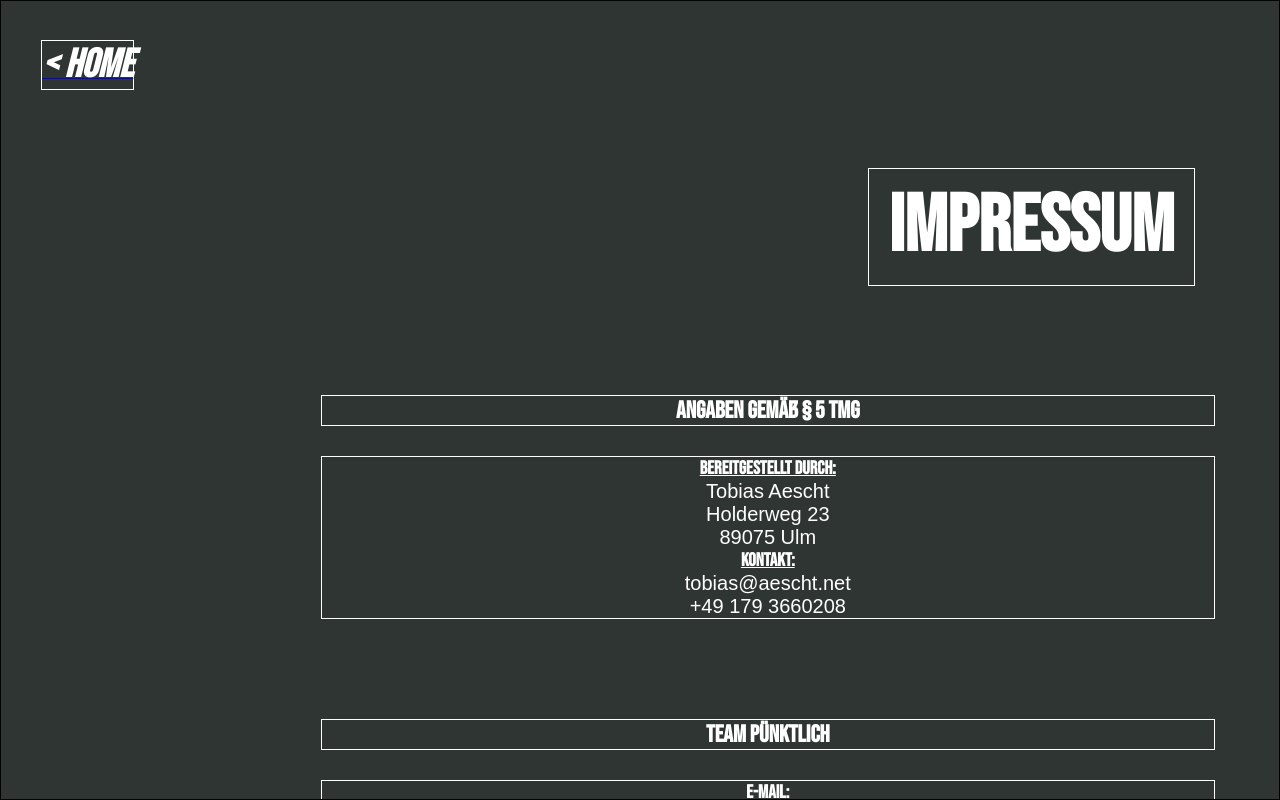
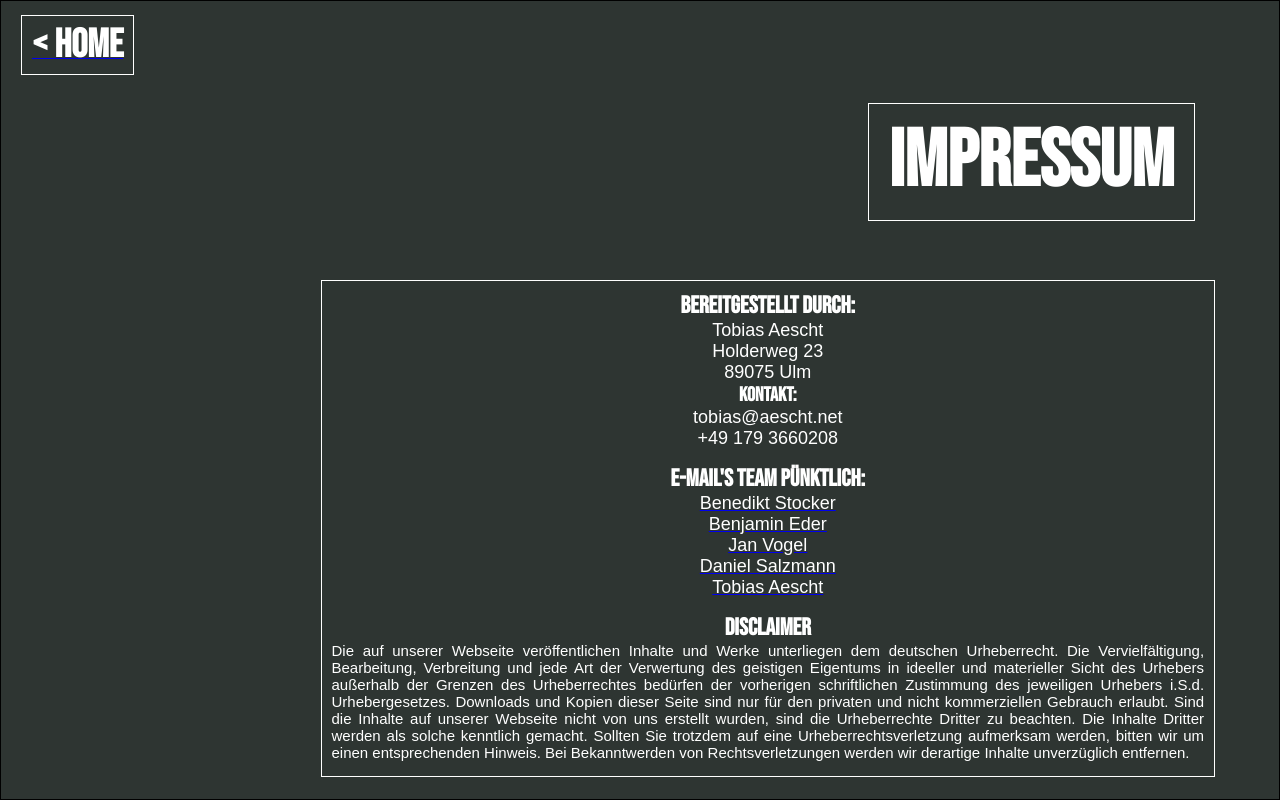
Before and after one commit to bstkr/interactive-movie, an Angular app in the folder interactive-movie-app/: page /impressum in a window 1280 px wide. Built offline with nearby package versions, Linux system fonts and the light colour scheme; a web font is replaced by a local one.

Commit message:
changed requested things in imprint styling

```diff
--- a/interactive-movie-app/src/app/components/impressum/impressum.component.html
+++ b/interactive-movie-app/src/app/components/impressum/impressum.component.html
@@ -2,17 +2,15 @@
     <header>
     </header>
     <section id="home-button">
-        <a routerLink="/"><h4> < Home</h4></a>
+        <a routerLink="/"><h4>&lt; Home</h4></a>
     </section>
     <section id="title-impressum">
         <h1>Impressum</h1>
     </section>
 
     <section id="site">
-    <section id="operators">
-        <h2>Angaben gemäß § 5 TMG</h2>
         <div class="op-name">
-            <h3>Bereitgestellt durch: </h3>
+            <h2>Bereitgestellt durch:</h2>
             <p>Tobias Aescht</p>
             <p>Holderweg 23</p>
             <p>89075 Ulm</p>
@@ -20,25 +18,17 @@
             <p>tobias@aescht.net</p>
             <p>+49 179 3660208</p>
         </div>
-    </section>
-
-    <section id="contact">
-        <h2>Team Pünktlich</h2>
-        <div class="op-mail">
-            <h3>E-Mail: </h3>
+        <div class="op-tp">
+            <h2>E-Mail's Team Pünktlich: </h2>
             <a href="mailto:benedikt.stocker@uni-ulm.de"><p>Benedikt Stocker</p></a>
             <a href="mailto:benjamin.eder@uni-ulm.de"><p>Benjamin Eder</p></a>
             <a href="mailto:jan.vogel@uni-ulm.de"><p>Jan Vogel</p></a>
             <a href="mailto:daniel.salzmann@uni-ulm.de"><p>Daniel Salzmann</p></a>
             <a href="mailto:tobias.aescht@uni-ulm.de"><p>Tobias Aescht</p></a>
         </div>
-    </section>
-
-    <section id="disclaimer">
-        <h2>Disclaimer</h2>
-        <div class="laws">
+        <div class="op-disc">
+            <h2>Disclaimer</h2>
             <p>Die auf unserer Webseite veröffentlichen Inhalte und Werke unterliegen dem deutschen Urheberrecht. Die Vervielfältigung, Bearbeitung, Verbreitung und jede Art der Verwertung des geistigen Eigentums in ideeller und materieller Sicht des Urhebers außerhalb der Grenzen des Urheberrechtes bedürfen der vorherigen schriftlichen Zustimmung des jeweiligen Urhebers i.S.d. Urhebergesetzes. Downloads und Kopien dieser Seite sind nur für den privaten und nicht kommerziellen Gebrauch erlaubt. Sind die Inhalte auf unserer Webseite nicht von uns erstellt wurden, sind die Urheberrechte Dritter zu beachten. Die Inhalte Dritter werden als solche kenntlich gemacht. Sollten Sie trotzdem auf eine Urheberrechtsverletzung aufmerksam werden, bitten wir um einen entsprechenden Hinweis. Bei Bekanntwerden von Rechtsverletzungen werden wir derartige Inhalte unverzüglich entfernen.</p>
         </div>
-    </section>
 </section>
 </div>
--- a/interactive-movie-app/src/app/components/impressum/impressum.component.scss
+++ b/interactive-movie-app/src/app/components/impressum/impressum.component.scss
@@ -33,12 +33,13 @@ section {
     padding-right: 20px;
   }
   h2{
-    border-style: solid;
+    border: none;
     border-width: 1px;
   }
   h3{
     border: none;
-    text-decoration: underline;
+    text-decoration: unset;
+    font-size: 20px;
   }
   h4{
     display: inline;
@@ -46,6 +47,10 @@ section {
     border-width: 1px;
     font-size:  40px;
     color: white;
+    font-style: normal;
+    padding: 10px;
+    padding-top: 5px;
+    padding-bottom: 5px;
   }
 }
 
@@ -60,72 +65,55 @@ background-color: rgba(46, 53, 50, 1);
 #title-impressum{
   padding: 20px;
   text-align: right;
-  margin-top: 50px;
+  margin-top: 5px;
   margin-right: 5%;
 }
 
 #home-button{
   padding: 20px;
   text-align: left;
-  margin-top: 20px;
-  margin-left: 20px;
 }
 
 #operators{
   margin-top: 100px;
   text-align: center;
   color: white;
-
-  .op-name{
-      margin-top: 30px;
-      color: white;
-      border-color: white;
-    p{
-      font-size: 20px;
-    }
-  }
-
+  border-style: solid;
 }
 
 #site{
-  margin-top: 100px;
+  margin-top: 50px;
   margin-right: 5%;
   margin-left: 25%;
   text-align: center;
   color: white;
+  border-style: solid;
+  border-width: 1px;
+  padding-right: 10px;
+  padding-left: 10px;
+  .op-name{
+    margin-top: 10px;
+    border: none;
+  p{
+    font-size: 18px;
   }
-
-
-#contact{
-  margin-top: 100px;
-  text-align: center;
-
-  .op-mail{
-      margin-top: 30px;
-      border-color: white;
+}
+.op-tp{
+  margin-top: 15px;
+  border: none;
 p{
   font-size: 18px;
   color: white;
+  font-style: normal;
 }
 }
-
-}
-
-#disclaimer{
-  margin-top: 100px;
-  text-align: center;
-
-
-  .laws{
-    margin-top: 30px;
-    border-color: white;
-
+.op-disc{
+  margin-top: 15px;
+  margin-bottom: 15px;
+  border: none;
 p{
-      margin: 15px;
-      text-align: left;
-      font-size: 20px;
+  font-size: 15px;
   text-align: justify;
 }
 }
-
 }
```
Lines whose indentation alone changed are shown as unchanged.
